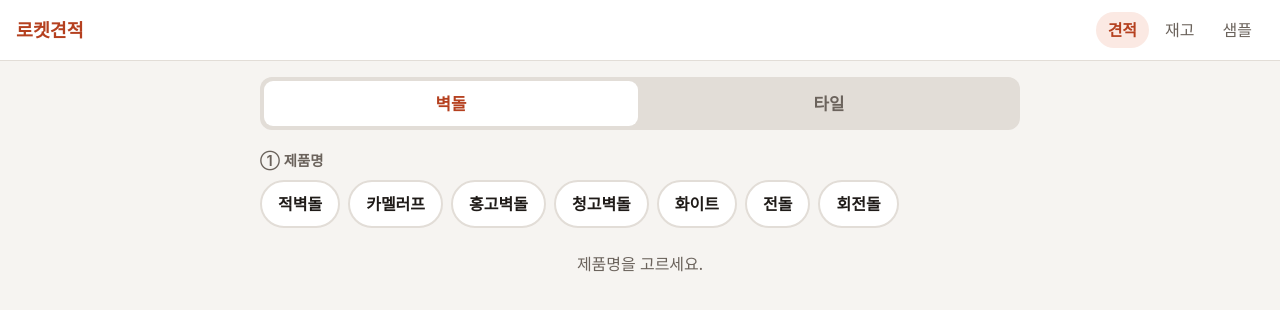
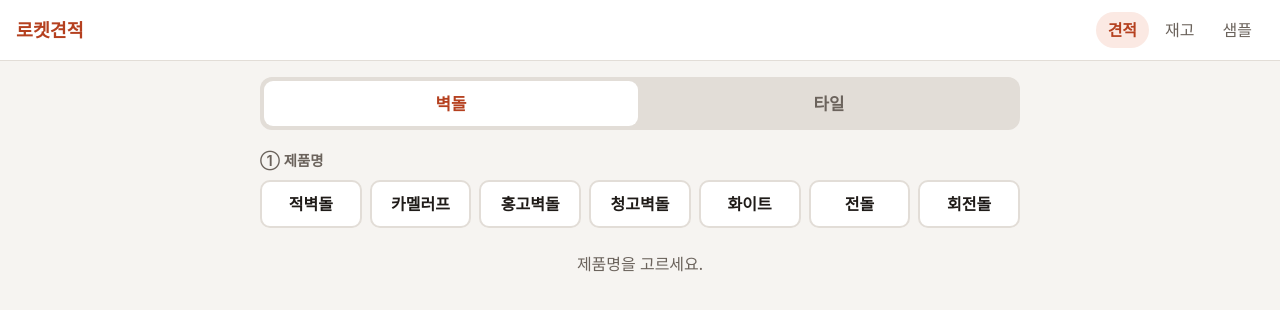
Before and after one commit to jhp-good/261021-hackathon-1, a Next.js app: page / in a window 1280 px wide. Shown: the top 310 px of the page. Built offline with nearby package versions, Linux system fonts and the light colour scheme.

Commit message:
견적 화면 제품명 · 사이즈 칸을 양 끝에 맞춰 정렬
Co-Authored-By: Claude Opus 5.5 <noreply@anthropic.com>

```diff
--- a/app/globals.css
+++ b/app/globals.css
@@ -69,14 +69,16 @@ main { max-width: 1200px; margin: 0 auto; padding: 16px; }
 .field { display: block; margin-top: 20px; }
 .field h2, .field .label { display: block; margin: 0 0 8px; font-size: 0.9rem; color: var(--muted); font-weight: 600; }
 
-.chips { display: flex; flex-wrap: wrap; gap: 8px; }
+/* 칸 폭을 똑같이 나눠 양 끝을 맞춘다 (auto-fit: 남는 칸 없이 늘림) */
+.chips { display: grid; grid-template-columns: repeat(auto-fit, minmax(96px, 1fr)); gap: 8px; }
 .chips button {
-  padding: 10px 16px; font-weight: 700; cursor: pointer; white-space: nowrap;
-  background: var(--surface); border: 2px solid var(--line); border-radius: 999px;
+  padding: 10px 8px; font-weight: 700; cursor: pointer; white-space: nowrap; min-width: 0;
+  overflow: hidden; text-overflow: ellipsis;
+  background: var(--surface); border: 2px solid var(--line); border-radius: 10px;
 }
 .chips button[aria-pressed="true"] { border-color: var(--accent); background: var(--accent-soft); color: var(--accent); }
 
-.products { display: grid; grid-template-columns: repeat(auto-fill, minmax(150px, 1fr)); gap: 8px; }
+.products { display: grid; grid-template-columns: repeat(auto-fit, minmax(150px, 1fr)); gap: 8px; }
 .products button {
   display: flex; flex-direction: column; align-items: flex-start; gap: 2px; min-width: 0;
   padding: 10px 12px; text-align: left; cursor: pointer;
```
